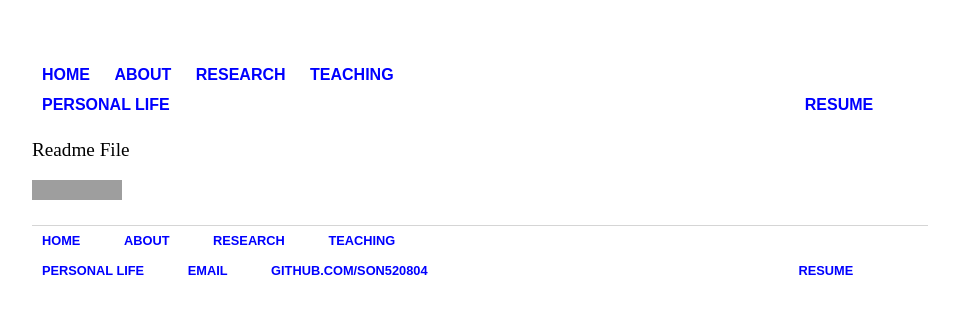
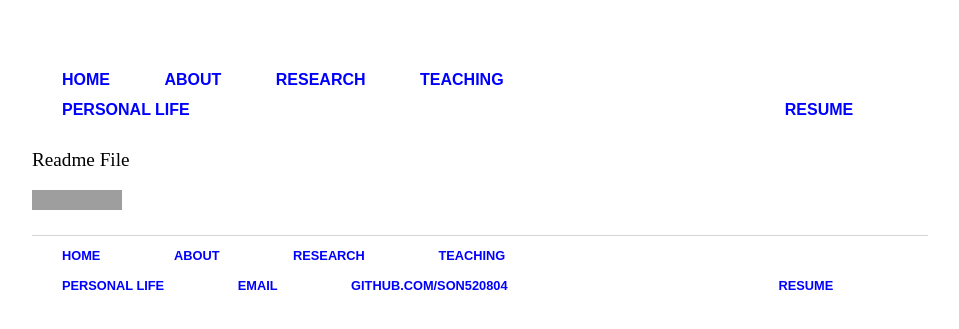
Before and after one commit to son520804/son520804.github.io, a Jekyll site: the page built from Teaching/README.md, in a window 1280 px wide. Shown: the top 329 px of the page, without its empty margins (160-1119 px from the left). Built offline with Jekyll 4.4.1, drawn with Linux system fonts in a browser that asks for light colours; our own code applies the rules of GitHub Pages for plain Markdown files; grey boxes are pictures that could not be loaded.

Commit message:
Update bar

```diff
--- a/css/main.css
+++ b/css/main.css
@@ -173,14 +173,14 @@ nav {
 
 .nav ul {
     font-family:'Roboto Slab', 'Arial', 'Sans-Serif';
-    padding: 0px;
+    padding: 5px;
     list-style: none;
     font-weight: bold;
 }
 
 .nav a {
   display: block;
-  padding: 0 10px;
+  padding: 0 25px;
   line-height: inherit;
   cursor: pointer;
 }
@@ -205,7 +205,7 @@ nav {
   text-transform: none;
   display: none;
   position: absolute;
-  width: 100px;
+  width: 120px;
   background-color: #9b59b6;
 }
 .nav__submenu-item:hover {
```
